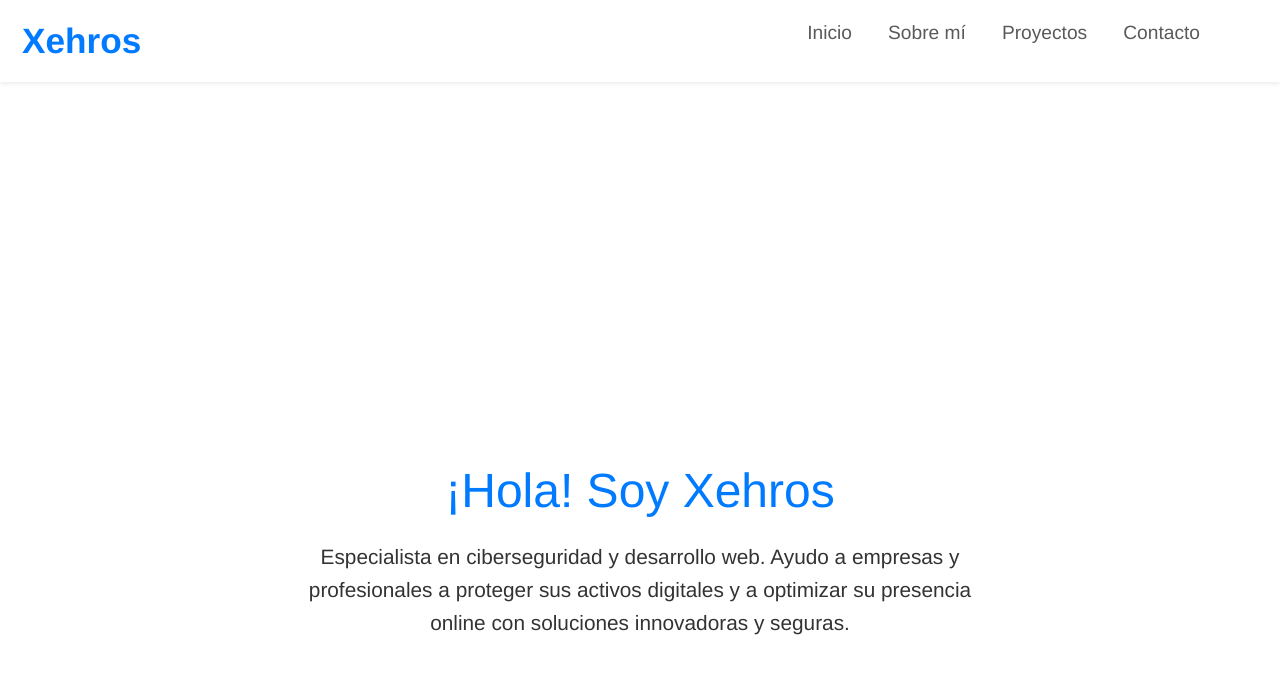
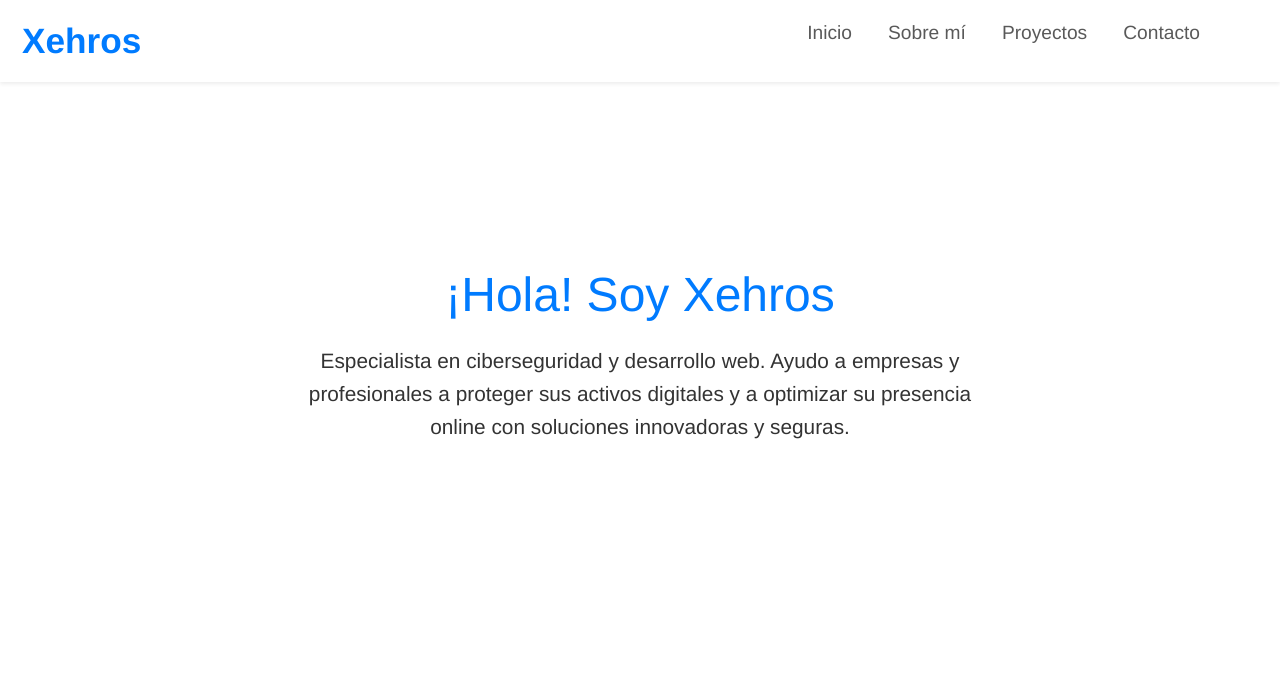
Before and after one commit to Xehros/XehrosWebsite, a plain HTML site: page index.html in a window 1280 px wide. Shown: the top 674 px of the page. Drawn offline with nearby package versions, Linux system fonts and the light colour scheme.

Commit message:
Update style.css

```diff
--- a/styles/style.css
+++ b/styles/style.css
@@ -40,9 +40,9 @@ section {
   min-height: 100vh;
   display: flex;
   flex-direction: column;
-  justify-content: center;
+  justify-content: flex-start; /* Mueve el texto hacia arriba */
   align-items: center;
-  padding: 20px;
+  padding: 100px 20px 20px; /* Añade un espacio superior para separar de la navbar */
   text-align: center;
 }
 
```
